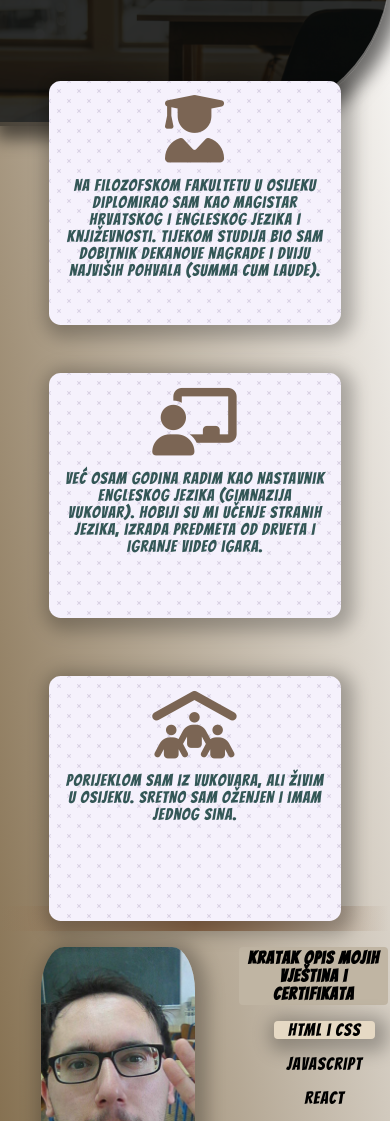
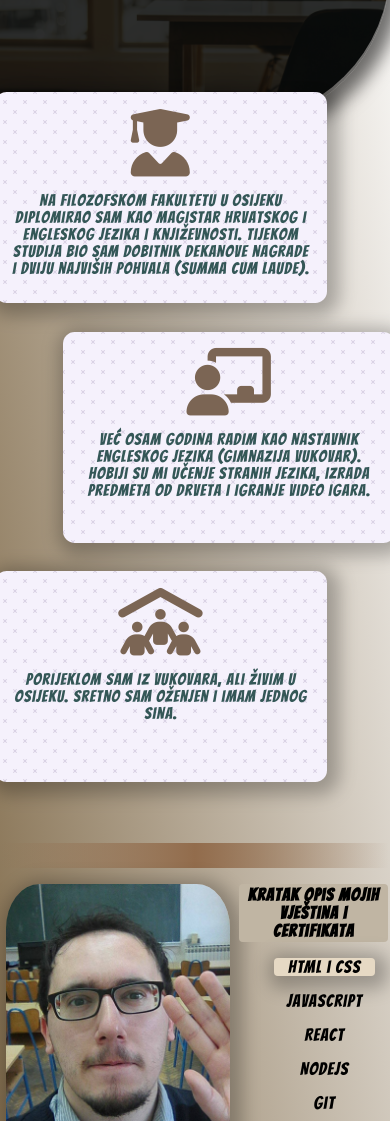
Before and after one commit to Barjaktarevic/Barjaktarevic.github.io, a plain HTML site: page index.html in a window 390 px wide. Shown: the part 258-1379 px from the top of the page. Drawn offline with nearby package versions, Linux system fonts and the light colour scheme; no server answers.

Commit message:
make animation changes - less offset, less margin, moved snippets around a bit

```diff
--- a/index.html
+++ b/index.html
@@ -25,25 +25,25 @@
         <img class="main-img" src="emptyclassroom.jpg" alt="empty clasroom">
         <div class="main-text">
             <h1 data-aos="zoom-out-up">Zovem se Uroš Barjaktarević</h1>
-            <h3 data-aos="fade-up" data-aos-delay="600">   dobrodošli na moju web stranicu  </h3>
+            <h3 data-aos="fade-up" data-aos-delay="500">   dobrodošli na moju web stranicu  </h3>
         </div>
     </main>
 
     <section>
     <div class="snippets">
-        <div class="snippet" data-aos="fade-left" data-aos-delay="1000">
+        <div class="snippet" data-aos="fade-left" data-aos-delay="300" data-aos-offset="80">
             <i class="fa-solid fa-user-graduate"></i>
             <p>Na Filozofskom fakultetu u Osijeku diplomirao sam kao magistar hrvatskog i engleskog jezika i književnosti.
                 Tijekom studija bio sam dobitnik dekanove nagrade i dviju najviših pohvala (summa cum laude).
             </p>
         </div>
-        <div class="snippet" data-aos="fade-up" data-aos-delay="1400">
+        <div class="snippet" data-aos="fade-up" data-aos-delay="400" data-aos-offset="80">
             <i class="fa-solid fa-chalkboard-user"></i>
             <p>Već osam godina radim kao nastavnik Engleskog jezika (Gimnazija Vukovar).
                 Hobiji su mi učenje stranih jezika, izrada predmeta od drveta i igranje video igara.
             </p>
         </div>
-        <div class="snippet" data-aos="fade-right" data-aos-delay="1200">
+        <div class="snippet" data-aos="fade-right" data-aos-delay="500" data-aos-offset="20">
             <i class="fa-solid fa-people-roof"></i>
             <p>Porijeklom sam iz Vukovara, ali živim u Osijeku. Sretno sam oženjen i imam jednog sina. </p>
         </div>
@@ -56,11 +56,11 @@
             <div class="list-div" data-aos="flip-right">
                 <h3 class="list-heading">Kratak opis mojih vještina i certifikata</h3>
             <ul class="profile-list">
-                <li data-aos="fade-left" data-aos-delay="500" data-tab-target="#html" class="BG">HTML i CSS</li>
-                <li data-aos="fade-left" data-aos-delay="700" data-tab-target="#javascript">JavaScript</li>
-                <li data-aos="fade-left" data-aos-delay="900" data-tab-target="#react">React</li>
-                <li data-aos="fade-left" data-aos-delay="1100" data-tab-target="#node">NodeJS</li>
-                <li data-aos="fade-left" data-aos-delay="1300" data-tab-target="#git">Git</li>
+                <li data-aos="fade-left" data-aos-delay="300" data-tab-target="#html" class="BG">HTML i CSS</li>
+                <li data-aos="fade-left" data-aos-delay="300" data-tab-target="#javascript">JavaScript</li>
+                <li data-aos="fade-left" data-aos-delay="300" data-tab-target="#react">React</li>
+                <li data-aos="fade-left" data-aos-delay="300" data-tab-target="#node">NodeJS</li>
+                <li data-aos="fade-left" data-aos-delay="300" data-aos-offset="100" data-tab-target="#git">Git</li>
             </ul>
             </div>
         </div>
--- a/styles.css
+++ b/styles.css
@@ -464,17 +464,27 @@ dialog::backdrop {
         justify-content: center;
         align-items: center;
         gap: 8vh;
-        margin-top: 27.5vh;
+        margin-top: 20vh;
     }
     .snippet {
-        width: 75%;
-        min-height: 29vh;
+        width: 85%;
+        min-height: 25vh;
     }
 
+    .snippet:nth-child(1) {
+        margin-left: -17.5%;
+    }
+    .snippet:nth-child(2) {
+        margin-right: -17.5%;
+        margin-top: -10%;
+    }
+    .snippet:nth-child(3) {
+        margin-left: -17.5%;
+        margin-top: -10%;
+    }
     .snippet p {
         font-size: 4.2vw;
     }
-
     .info-section {
         margin-top: 30vh;
         flex-direction: column;
@@ -490,7 +500,7 @@ dialog::backdrop {
 
     .profile-img {
         margin: auto;
-        width: 40%;
+        width: 58%;
         height: 35vh;
     }
     .list-div {
```
